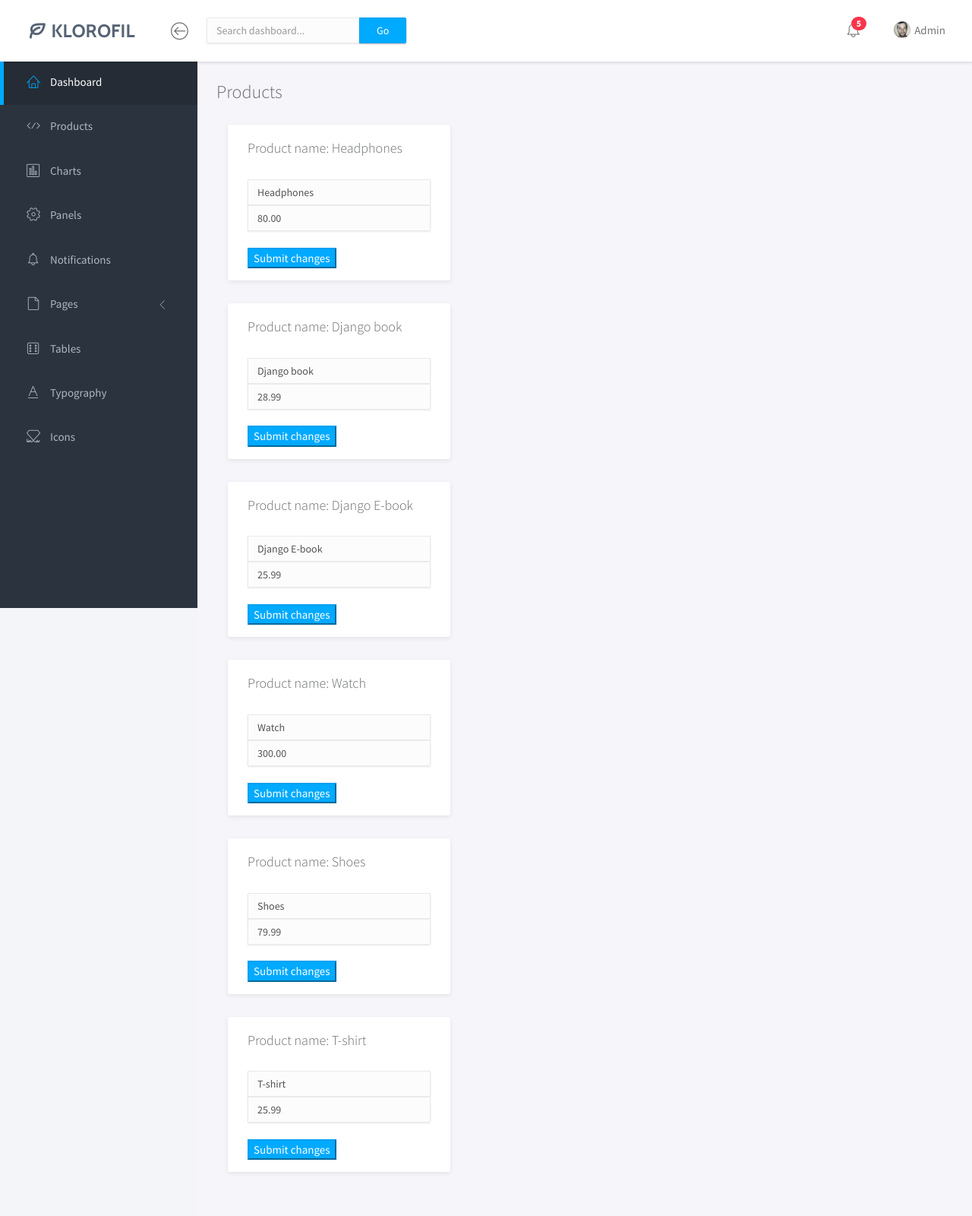
After one commit to name-in-use/Django-Eshop-and-admin-Dashboard, a Django app: page /adminpanel/products/ in a window 1280 px wide. The commit adds this page. Shown: the whole page at 76% size. Run offline with Django 3.2, Linux system fonts and the light colour scheme; data comes from the database, SQL or seed files in the repository; some libraries are stand-ins or nearby versions.

Commit message:
admin panel: manage products

```diff
--- a/admin_panel/templates/index.html
+++ b/admin_panel/templates/index.html
@@ -66,8 +66,8 @@
             <div class="sidebar-scroll">
                 <nav>
                     <ul class="nav">
-                        <li><a href="" class="active"><i class="lnr lnr-home"></i> <span>Dashboard</span></a></li>
-                        <li><a href="" class=""><i class="lnr lnr-code"></i> <span>Elements</span></a></li>
+                        <li><a href="{%url 'admin_panel'%}v" class="active"><i class="lnr lnr-home"></i> <span>Dashboard</span></a></li>
+                        <li><a href="{%url 'products' %}" class=""><i class="lnr lnr-code"></i> <span>Products</span></a></li>
                         <li><a href="" class=""><i class="lnr lnr-chart-bars"></i> <span>Charts</span></a></li>
                         <li><a href="" class=""><i class="lnr lnr-cog"></i> <span>Panels</span></a></li>
                         <li><a href="" class=""><i class="lnr lnr-alarm"></i> <span>Notifications</span></a></li>
--- /dev/null
+++ b/admin_panel/templates/products.html
@@ -0,0 +1,186 @@
+{% load static %}
+<!doctype html>
+<html lang="en">
+
+<head>
+    <title>Admin | Dashboard</title>
+    <meta charset="utf-8">
+
+    <meta name="viewport" content="width=device-width, initial-scale=1.0, maximum-scale=1.0, user-scalable=0">
+    <!-- VENDOR CSS -->
+    <link rel="stylesheet" href="{% static '/vendor/bootstrap/css/bootstrap.min.css' %}">
+    <link rel="stylesheet" href="{% static '/vendor/bootstrap/css/font-awesome.min.css' %}">
+    <link rel="stylesheet" href="{% static 'vendor/linearicons/style.css' %}">
+    <link rel="stylesheet" href="{% static 'vendor/chartist/css/chartist-custom.css' %} ">
+    <!-- MAIN CSS -->
+    <link rel="stylesheet" href="{% static 'css/admin/main.css' %}">
+
+    <link rel="stylesheet" href="{% static 'css/admin/demo.css' %}">
+    <!-- GOOGLE FONTS -->
+    <link href="https://fonts.googleapis.com/css?family=Source+Sans+Pro:300,400,600,700" rel="stylesheet">
+    <!-- ICONS -->
+    <link rel="apple-touch-icon" sizes="76x76" href="{% static 'images/admin/apple-icon.png' %}">
+    <link rel="icon" type="image/png" sizes="96x96" href="{% static 'images/admin/favicon.png' %}">
+</head>
+
+<body>
+    <!-- WRAPPER -->
+    <div id="wrapper">
+        <!-- NAVBAR -->
+        <nav class="navbar navbar-default navbar-fixed-top">
+            <div class="brand">
+                <a href="index.html"><img src="{% static 'images/admin/logo-dark.png' %}" alt="Klorofil Logo" class="img-responsive logo"></a>
+            </div>
+            <div class="container-fluid">
+                <div class="navbar-btn">
+                    <button type="button" class="btn-toggle-fullwidth"><i class="lnr lnr-arrow-left-circle"></i></button>
+                </div>
+                <form class="navbar-form navbar-left">
+                    <div class="input-group">
+                        <input type="text" value="" class="form-control" placeholder="Search dashboard...">
+                        <span class="input-group-btn"><button type="button" class="btn btn-primary">Go</button></span>
+                    </div>
+                </form>
+
+                <div id="navbar-menu">
+                    <ul class="nav navbar-nav navbar-right">
+                        <li class="dropdown">
+                            <a href="#" class="dropdown-toggle icon-menu" data-toggle="dropdown">
+                                <i class="lnr lnr-alarm"></i>
+                                <span class="badge bg-danger">5</span>
+                            </a>
+                        </li>
+                        <li class="dropdown"></li>
+
+                        <li class="dropdown">
+                            <a href="#" class="dropdown-toggle" data-toggle="dropdown"><img src="{% static 'images/admin/user.png' %}" class="img-circle" alt="Avatar"> <span>Admin</span></a>
+                        </li>
+
+                    </ul>
+                </div>
+            </div>
+        </nav>
+        <!-- END NAVBAR -->
+        <!-- LEFT SIDEBAR -->
+        <div id="sidebar-nav" class="sidebar">
+            <div class="sidebar-scroll">
+                <nav>
+                    <ul class="nav">
+                        <li><a href="{%url 'admin_panel'%}" class="active"><i class="lnr lnr-home"></i> <span>Dashboard</span></a></li>
+                        <li><a href="{%url 'products' %}" class=""><i class="lnr lnr-code"></i> <span>Products</span></a></li>
+                        <li><a href="" class=""><i class="lnr lnr-chart-bars"></i> <span>Charts</span></a></li>
+                        <li><a href="" class=""><i class="lnr lnr-cog"></i> <span>Panels</span></a></li>
+                        <li><a href="" class=""><i class="lnr lnr-alarm"></i> <span>Notifications</span></a></li>
+                        <li>
+                            <a href="#subPages" data-toggle="collapse" class="collapsed"><i class="lnr lnr-file-empty"></i> <span>Pages</span> <i class="icon-submenu lnr lnr-chevron-left"></i></a>
+                            <div id="subPages" class="collapse ">
+                                <ul class="nav">
+                                    <li><a href="" class="">Profile</a></li>
+                                    <li><a href="" class="">Login</a></li>
+                                    <li><a href="" class="">Lockscreen</a></li>
+                                </ul>
+                            </div>
+                        </li>
+                        <li><a href="" class=""><i class="lnr lnr-dice"></i> <span>Tables</span></a></li>
+                        <li><a href="" class=""><i class="lnr lnr-text-format"></i> <span>Typography</span></a></li>
+                        <li><a href="" class=""><i class="lnr lnr-linearicons"></i> <span>Icons</span></a></li>
+                    </ul>
+                </nav>
+            </div>
+        </div>
+        <!-- END LEFT SIDEBAR -->
+        <!-- MAIN -->
+        <div class="main">
+            <!-- MAIN CONTENT -->
+            <div class="main-content">
+                <div class="container-fluid">
+                    <h3 class="page-title">Products</h3>
+                    <div class="row"> </div>
+                    <div class="col-md-4">
+                        <!-- PANEL NO CONTROLS -->
+                        {%for product in products%}
+                        <div class="panel">
+                            <div class="panel-heading">
+                                <h3 class="panel-title">Product name: {{product.name}} </h3>
+                            </div>
+                            <div class="panel-body">
+
+                                <form method="POST" action="{% url 'makeChanges' %}">
+                                    {% csrf_token %}
+                                    <div class="input-group">
+                                        <input hidden type="text" name="productid" value="{{product.id}}">
+                                        <input type="text" name="productname" value="{{product.name}}" class="form-control" placeholder="Product name">
+                                        <input type="text" name="productprice" value="{{product.price}}" class="form-control" placeholder="Product price">
+
+                                    </div>
+                                    <br>
+                                    <button type="submit" class="makeChangebtn btn-primary">Submit changes</button>
+                                </form>
+                            </div>
+                        </div>
+                        {%endfor%}
+                        <!-- END PANEL NO CONTROLS -->
+
+                    </div>
+
+                </div>
+            </div>
+        </div>
+    </div>
+    <script type="text/javascript">
+        // function getCookie(name) {
+        //     let cookieValue = null;
+        //     if (document.cookie && document.cookie !== '') {
+        //         const cookies = document.cookie.split(';');
+        //         for (let i = 0; i < cookies.length; i++) {
+        //             const cookie = cookies[i].trim();
+        //             // Does this cookie string begin with the name we want?
+        //             if (cookie.substring(0, name.length + 1) === (name + '=')) {
+        //                 cookieValue = decodeURIComponent(cookie.substring(name.length + 1));
+        //                 break;
+        //             }
+        //         }
+        //     }
+        //     return cookieValue;
+        // }
+        // const csrftoken = getCookie('csrftoken');
+
+        // var makeChangeBtns = document.getElementsByClassName('makeChangebtn')
+        // for (var i = 0; i < makeChangeBtns.length; i++) {
+
+        //     makeChangeBtns[i].addEventListener('click', function() {
+        //         var productid = this.dataset.productid
+        //             // var productname = this.dataset.productname
+        //             // var productprice = this.dataset.productprice
+
+        //         fetch('/adminpanel/makeChanges/', {
+        //                 method: 'PUT',
+        //                 headers: {
+        //                     'Accept': 'application/json, text/plain, */*',
+        //                     'Content-Type': 'application/json',
+        //                     'X-CSRFToken': csrftoken,
+        //                 },
+        //                 body: JSON.stringify({
+        //                     'productid': productid,
+        //                     // 'productname': productname,
+        //                     // 'productprice': productprice
+        //                 }),
+        //             })
+        //             .then(response => response.json())
+        //             .then(data => {
+        //                 console.log('Success:', data);
+        //             })
+        //             .catch((error) => {
+        //                 console.error('Error:', error);
+        //             });
+        //         // location.reload()
+
+        //     })
+
+        // }
+    </script>
+
+
+</body>
+
+</html>
--- a/admin_panel/urls.py
+++ b/admin_panel/urls.py
@@ -5,4 +5,6 @@ urlpatterns = [
     path('', views.admin_panel, name="admin_panel"),
 
     path('update_order_status/', views.update_order_status, name="update_order"),
+    path('products/', views.products, name="products"),
+    path('makeChanges/', views.makeChanges, name="makeChanges"),
 ]
--- a/admin_panel/views.py
+++ b/admin_panel/views.py
@@ -5,6 +5,8 @@ import json
 
 from store.models import *
 from users.models import *
+from django.views.decorators.csrf import csrf_exempt
+from django.http import HttpResponseRedirect
 # Create your views here.
 
 
@@ -39,20 +41,33 @@ def admin_panel(request):
 
 def update_order_status(request):
     data = json.loads(request.body.decode("utf-8"))
-
     print(data['orderid'])
-    # orderID = OrderItem.objects.filter(order_id=data['orderid'])
-
-    # for order in orderID:
-    #    order = Order.objects.get(id=orderID)
-    #    order.complete = 1
-    #    order.save()
-
     order_items = OrderItem.objects.filter(order_id=data['orderid'])
-
-
     for order_item in order_items:
        order = order_item.order
        order.complete = True
        order.save()
     return JsonResponse(data)
+
+#------------Product managment---------------#
+def products(request):
+    products = Product.objects.all()
+    context = {
+        'products': products
+    }
+    return render(request, 'products.html',context)
+
+@csrf_exempt
+def makeChanges(request):
+    if request.method =='POST':
+        productID = request.POST['productid']
+        productNAME = request.POST['productname']
+        productPRICE = request.POST['productprice']
+        print(productNAME, productPRICE, productID)
+    # data = json.loads(request.body.decode("utf-8"))
+    # productID= data['productid']
+
+    # print(productID,productNAME)
+    # return JsonResponse(data)
+
+    return HttpResponseRedirect('/adminpanel/products/')
--- a/store/templates/store/watches.html
+++ b/store/templates/store/watches.html
@@ -223,7 +223,7 @@
         </div>
     </div>
     <script type="text/javascript" src="{% static 'js/store/cart.js'  %}"></script>
-    <script type=text/javascript>
+    <script type="text/javascript">
         var profile = document.getElementById('usrprofile');
         if (user != 'Guest User') {
             profile.innerHTML = "Profile ";
```
